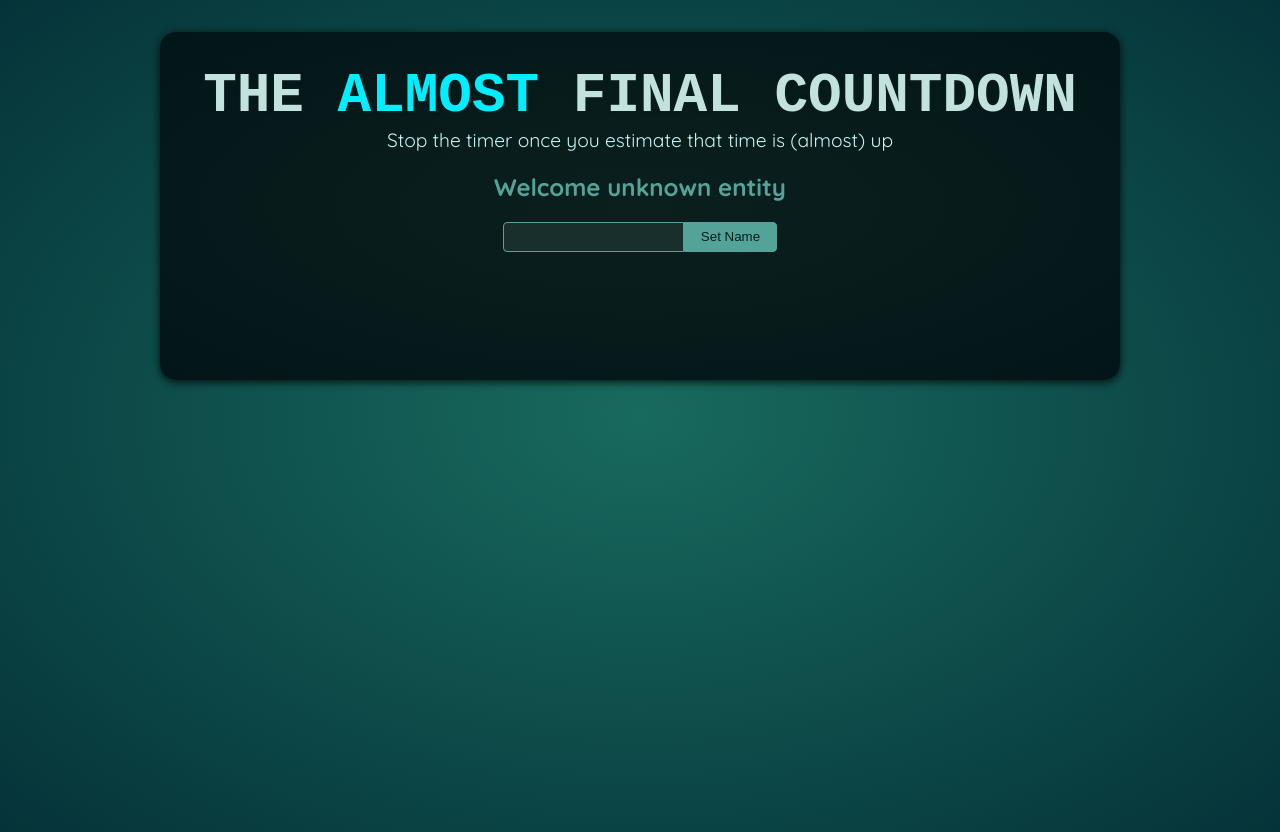
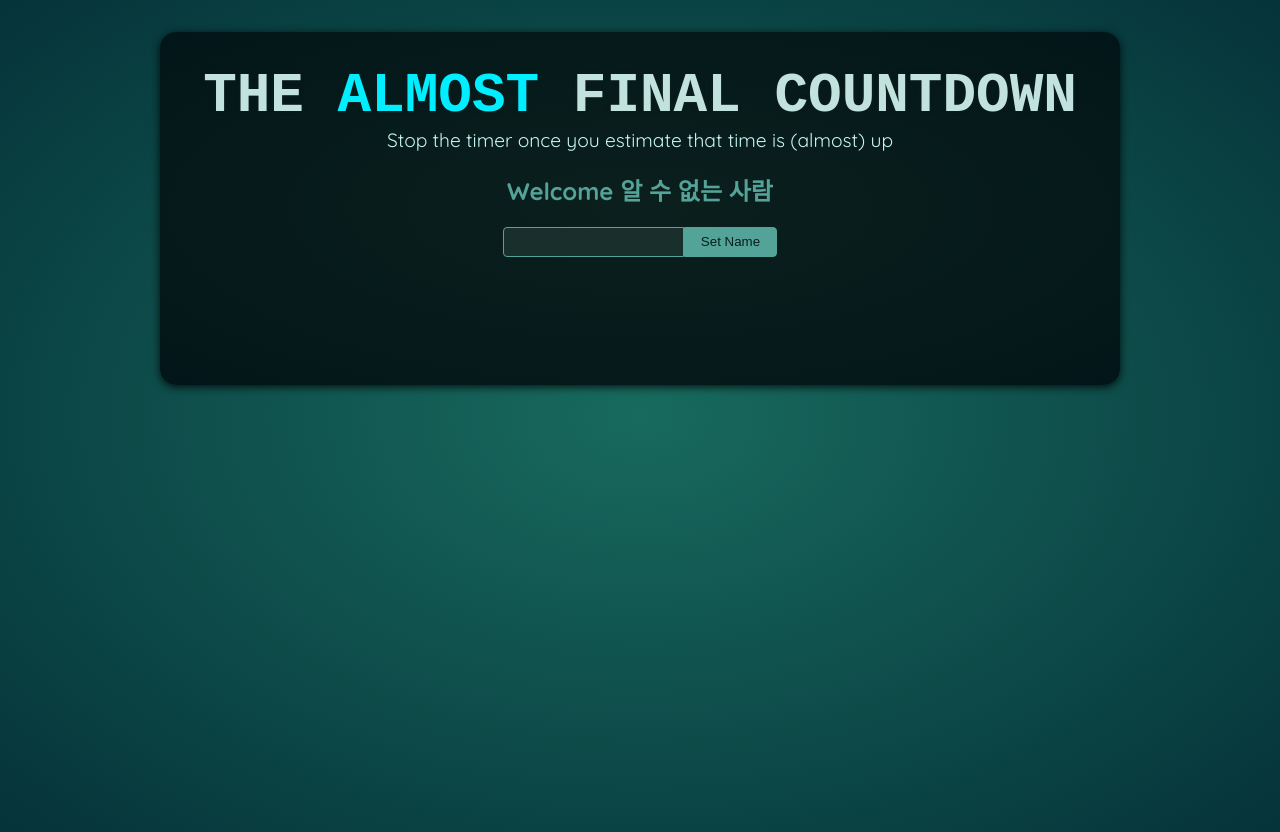
Before and after one commit to KIMDAHYUN98/03-starting-project, a React (Vite) app: page / in a window 1280 px wide. Built offline with nearby package versions, Linux system fonts and the light colour scheme; a web font is replaced by a local one.

Commit message:
✨ Section 8 : 132. Refs(참조)로 HTML 요소 연결 및 접근

```diff
--- a/src/components/Player.jsx
+++ b/src/components/Player.jsx
@@ -1,10 +1,20 @@
+import { useState, useRef } from 'react';
+
 export default function Player() {
+  const playerName = useRef();
+
+  const [enteredPlayerName, setEnteredPlayerName] = useState(null);
+
+  function handleClick() {
+    setEnteredPlayerName(playerName.current.value);
+  };
+
   return (
     <section id="player">
-      <h2>Welcome unknown entity</h2>
+      <h2>Welcome {enteredPlayerName ?? '알 수 없는 사람'}</h2>
       <p>
-        <input type="text" />
-        <button>Set Name</button>
+        <input ref={playerName} type="text" />
+        <button onClick={handleClick}>Set Name</button>
       </p>
     </section>
   );
```
